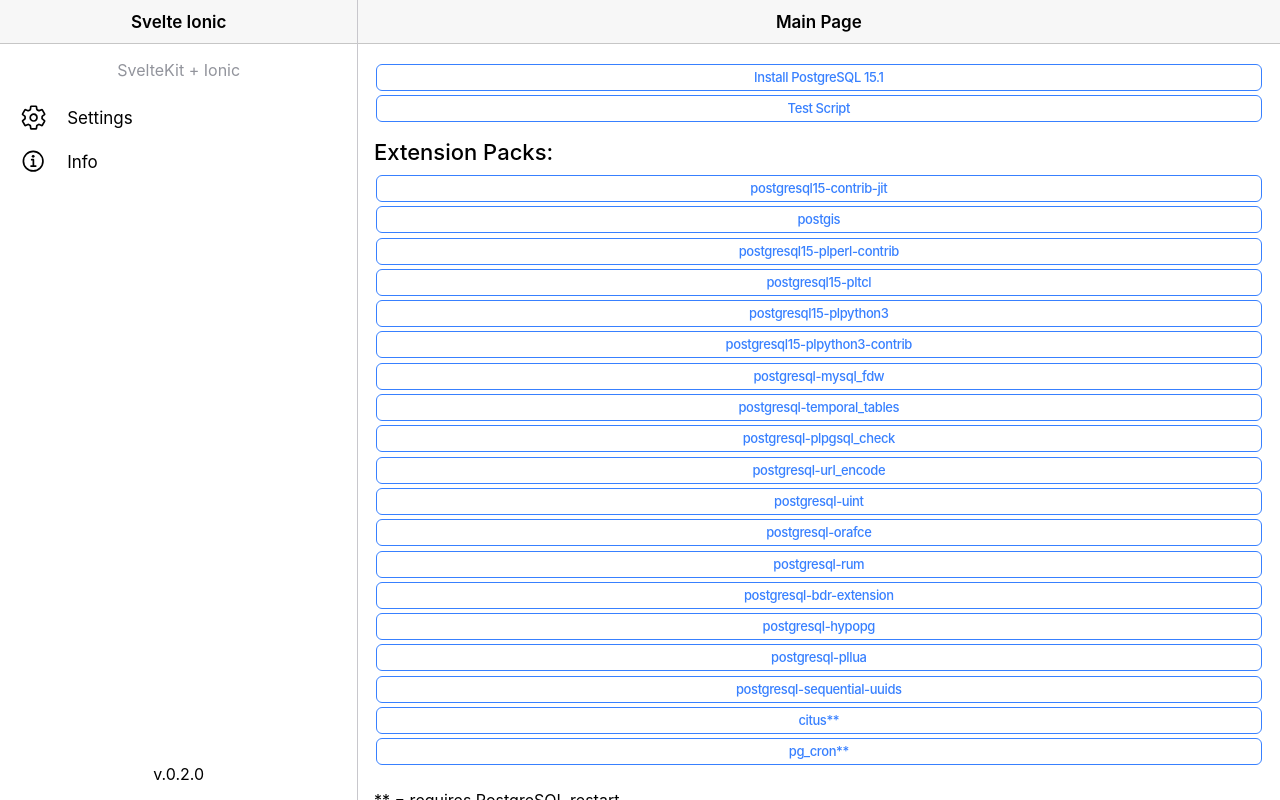
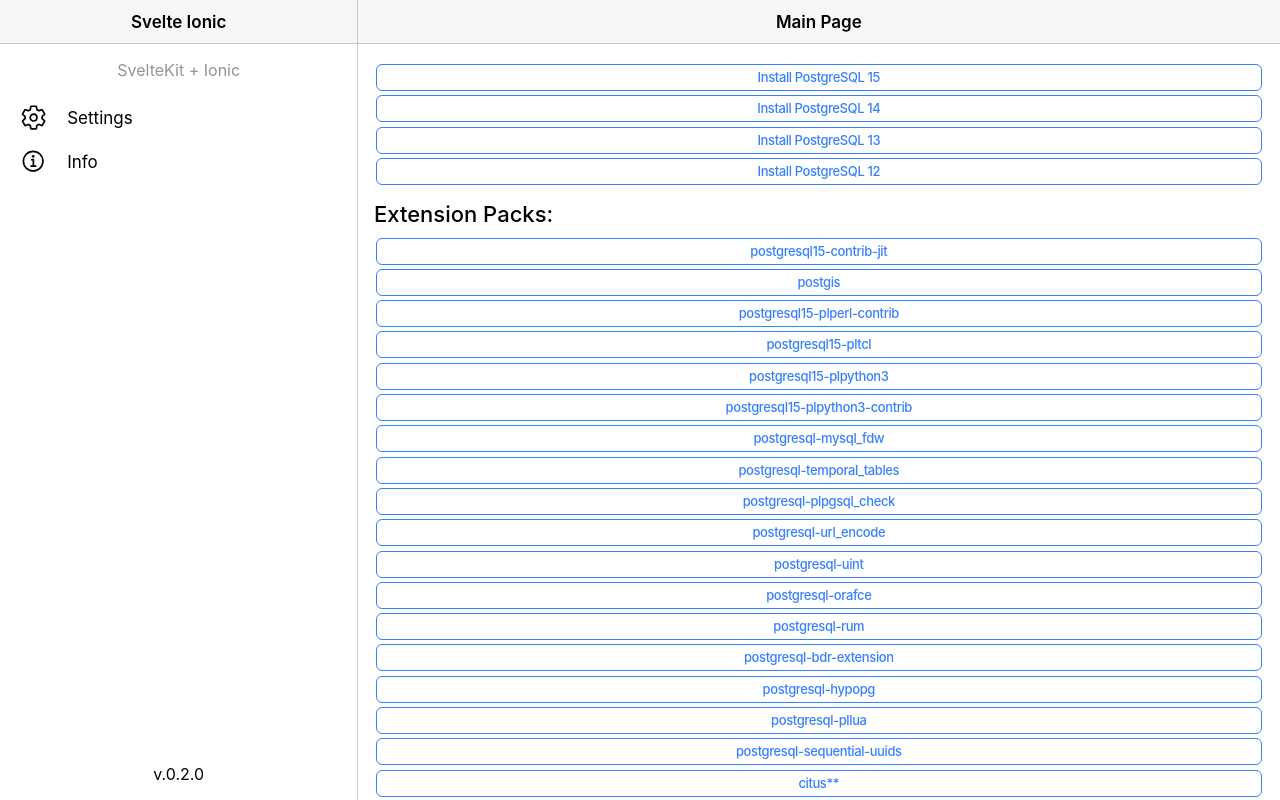
Before and after one commit to burggraf/tiny-pg, a SvelteKit app in the folder ui/: page / in a window 1280 px wide. Built offline with nearby package versions, Linux system fonts and the light colour scheme; no server answers.

Commit message:
disable items that are already installed

```diff
--- a/ui/src/routes/+page.svelte
+++ b/ui/src/routes/+page.svelte
@@ -1,7 +1,14 @@
 <script lang="ts">
 	// import { goto } from '$app/navigation';
 	import { loadingBox } from '$services/loadingMessage';
+  import { onMount } from 'svelte'
 	// goto('/components/Splash');
+	let installed_packages: any = [];
+	const get_installed_pacakges = async () => {
+		const response = await fetch('/cgi-bin/get_installed_packages.sh');
+  		const data = await response.text(); // .json();
+		installed_packages = data.split('\n');
+	}
 	const run_script = async (script: string, message: string) => {
 		const loader = await loadingBox(message)
 		const response = await fetch(script);
@@ -11,7 +18,11 @@
 			output.innerHTML = data;
 		}
 		loader.dismiss();
+		get_installed_pacakges();
 	}
+	onMount(() => {
+		get_installed_pacakges();
+	});
 </script>
 <ion-header>
 	<ion-toolbar translucent="true">
@@ -24,80 +35,109 @@
 <ion-content class="ion-padding">
 
 	<ion-button expand="block" size="small" fill="outline"
-	on:click={() => {run_script('/cgi-bin/script-pg15.sh',"Installing PostgreSQL 15...")}}>Install PostgreSQL 15.1</ion-button>
+	disabled={installed_packages.includes('postgresql15')}
+	on:click={() => {run_script('/cgi-bin/postgresql.sh',"Installing PostgreSQL 15...")}}>Install PostgreSQL 15</ion-button>
+
 	<ion-button expand="block" size="small" fill="outline"
-	on:click={() => {run_script('/cgi-bin/script-test.sh',"Testing...")}}>Test Script</ion-button>
+	disabled={installed_packages.includes('postgresql14')}
+	on:click={() => {run_script('/cgi-bin/postgresql.sh?14',"Installing PostgreSQL 14...")}}>Install PostgreSQL 14</ion-button>
+
+	<ion-button expand="block" size="small" fill="outline"
+	disabled={installed_packages.includes('postgresql13')}
+	on:click={() => {run_script('/cgi-bin/postgresql.sh?13',"Installing PostgreSQL 13...")}}>Install PostgreSQL 13</ion-button>
+
+	<ion-button expand="block" size="small" fill="outline"
+	disabled={installed_packages.includes('postgresql12')}
+	on:click={() => {run_script('/cgi-bin/postgresql.sh?12',"Installing PostgreSQL 12...")}}>Install PostgreSQL 12</ion-button>
 
 	<h3>Extension Packs:</h3>
 	<ion-button expand="block" size="small" fill="outline"
+	disabled={installed_packages.includes('postgresql15-contrib-jit')}
 	on:click={() => {run_script('/cgi-bin/add.sh?postgresql15-contrib-jit',"Installing postgresql15-contrib-jit...")}}>
 	postgresql15-contrib-jit</ion-button>
 
 	<ion-button expand="block" size="small" fill="outline"
+	disabled={installed_packages.includes('postgis')}
 	on:click={() => {run_script('/cgi-bin/add.sh?postgis',"Installing postgis...")}}>
 	postgis</ion-button>
 
 	<ion-button expand="block" size="small" fill="outline"
+	disabled={installed_packages.includes('postgresql15-plperl-contrib')}
 	on:click={() => {run_script('/cgi-bin/add.sh?postgresql15-plperl-contrib',"Installing postgresql15-plperl-contrib...")}}>
 	postgresql15-plperl-contrib</ion-button>
 
 	<ion-button expand="block" size="small" fill="outline"
+	disabled={installed_packages.includes('postgresql15-pltcl')}
 	on:click={() => {run_script('/cgi-bin/add.sh?postgresql15-pltcl',"Installing postgresql15-pltcl...")}}>
 	postgresql15-pltcl</ion-button>
 
 	<ion-button expand="block" size="small" fill="outline"
+	disabled={installed_packages.includes('postgresql15-plpython3')}
 	on:click={() => {run_script('/cgi-bin/add.sh?postgresql15-plpython3',"Installing postgresql15-plpython3...")}}>
 	postgresql15-plpython3</ion-button>
 
 	<ion-button expand="block" size="small" fill="outline"
+	disabled={installed_packages.includes('postgresql15-plpython3-contrib')}
 	on:click={() => {run_script('/cgi-bin/add.sh?postgresql15-plpython3-contrib',"Installing postgresql15-plpython3-contrib...")}}>
 	postgresql15-plpython3-contrib</ion-button>
 
 	<ion-button expand="block" size="small" fill="outline"
+	disabled={installed_packages.includes('postgresql-mysql_fdw')}
 	on:click={() => {run_script('/cgi-bin/add.sh?postgresql-mysql_fdw',"Installing postgresql-mysql_fdw...")}}>
 	postgresql-mysql_fdw</ion-button>
 
 	<ion-button expand="block" size="small" fill="outline"
+	disabled={installed_packages.includes('postgresql-temporal_tables')}
 	on:click={() => {run_script('/cgi-bin/add.sh?postgresql-temporal_tables',"Installing postgresql-temporal_tables...")}}>
 	postgresql-temporal_tables</ion-button>
 
 	<ion-button expand="block" size="small" fill="outline"
+	disabled={installed_packages.includes('postgresql-plpgsql_check')}
 	on:click={() => {run_script('/cgi-bin/add.sh?postgresql-plpgsql_check',"Installing postgresql-plpgsql_check...")}}>
 	postgresql-plpgsql_check</ion-button>
 
 	<ion-button expand="block" size="small" fill="outline"
+	disabled={installed_packages.includes('postgresql-url_encode')}
 	on:click={() => {run_script('/cgi-bin/add.sh?postgresql-url_encode',"Installing postgresql-url_encode...")}}>
 	postgresql-url_encode</ion-button>
 
 	<ion-button expand="block" size="small" fill="outline"
+	disabled={installed_packages.includes('postgresql-uint')}
 	on:click={() => {run_script('/cgi-bin/add.sh?postgresql-uint',"Installing postgresql-uint...")}}>
 	postgresql-uint</ion-button>
 
 	<ion-button expand="block" size="small" fill="outline"
+	disabled={installed_packages.includes('postgresql-orafce')}
 	on:click={() => {run_script('/cgi-bin/add.sh?postgresql-orafce',"Installing postgresql-orafce...")}}>
 	postgresql-orafce</ion-button>
 
 	<ion-button expand="block" size="small" fill="outline"
+	disabled={installed_packages.includes('postgresql-rum')}
 	on:click={() => {run_script('/cgi-bin/add.sh?postgresql-rum',"Installing postgresql-rum...")}}>
 	postgresql-rum</ion-button>
 
 	<ion-button expand="block" size="small" fill="outline"
+	disabled={installed_packages.includes('postgresql-bdr-extension')}
 	on:click={() => {run_script('/cgi-bin/add.sh?postgresql-bdr-extension',"Installing postgresql-bdr-extension...")}}>
 	postgresql-bdr-extension</ion-button>
 
 	<ion-button expand="block" size="small" fill="outline"
+	disabled={installed_packages.includes('postgresql-hypopg')}
 	on:click={() => {run_script('/cgi-bin/add.sh?postgresql-hypopg',"Installing postgresql-hypopg...")}}>
 	postgresql-hypopg</ion-button>
 
 	<ion-button expand="block" size="small" fill="outline"
+	disabled={installed_packages.includes('postgresql-pllua')}
 	on:click={() => {run_script('/cgi-bin/add.sh?postgresql-pllua',"Installing postgresql-pllua...")}}>
 	postgresql-pllua</ion-button>
 
 	<ion-button expand="block" size="small" fill="outline"
+	disabled={installed_packages.includes('postgresql-sequential-uuids')}
 	on:click={() => {run_script('/cgi-bin/add.sh?postgresql-sequential-uuids',"Installing postgresql-sequential-uuids...")}}>
 	postgresql-sequential-uuids</ion-button>
 
 	<ion-button expand="block" size="small" fill="outline"
+	disabled={installed_packages.includes('postgresql-citus-bitcode')}
 	on:click={() => {run_script('/cgi-bin/citus.sh',"Installing citus...")}}>
 	citus**</ion-button>
 
@@ -106,10 +146,14 @@
 	shared_ispell**</ion-button> -->
 
 	<ion-button expand="block" size="small" fill="outline"
+	disabled={installed_packages.includes('postgresql-pg_cron')}
 	on:click={() => {run_script('/cgi-bin/pg_cron.sh',"Installing pg_cron...")}}>
 	pg_cron**</ion-button>
 
 	<br/>** = requires PostgreSQL restart<br/>
 
 	<pre id="output"></pre>
+
+	Installed:
+	<div>{JSON.stringify(installed_packages)}</div>
 </ion-content>
```
Also changed, not shown: 2 other files (tests, documents, lock files or other folders).
